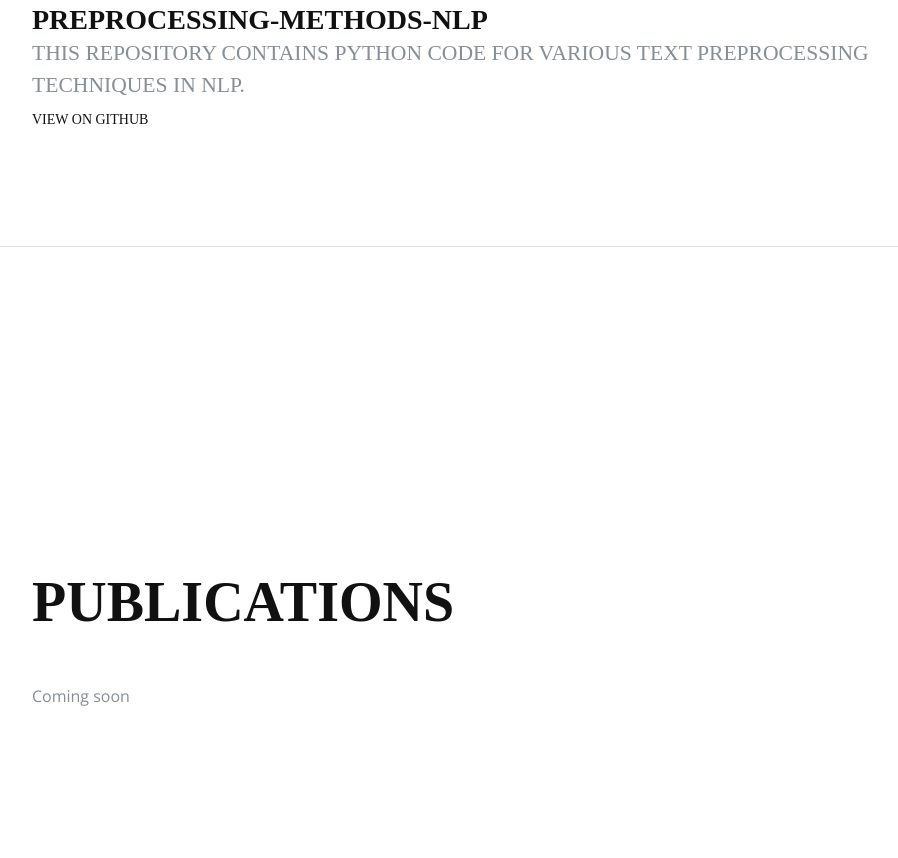
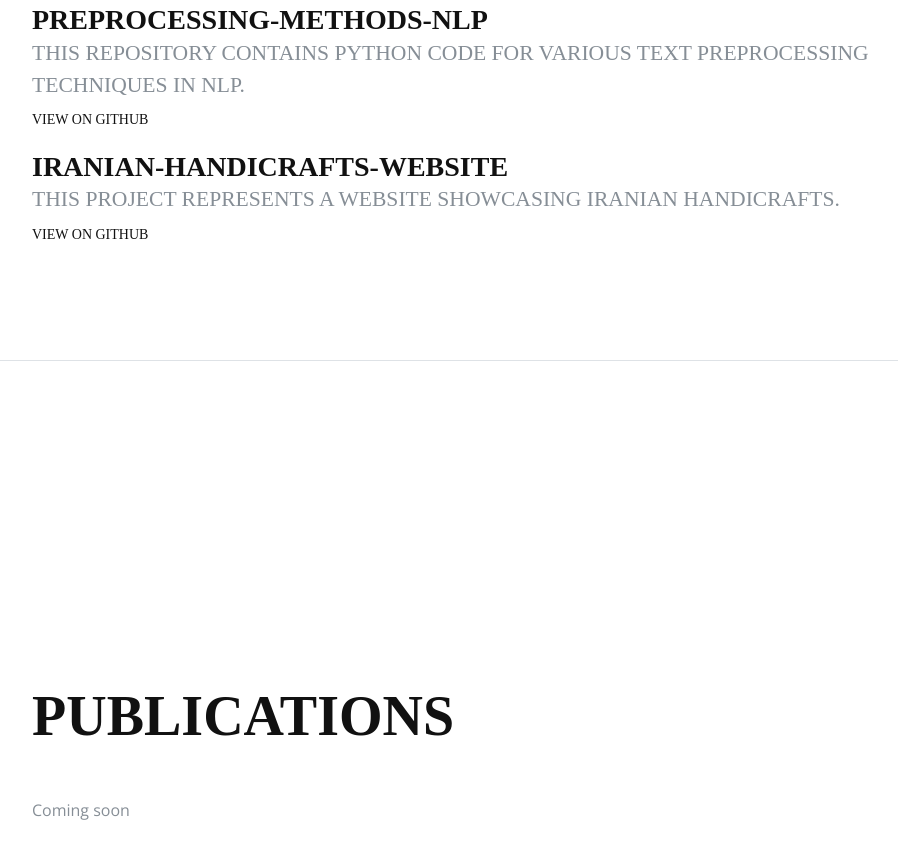
Before and after one commit to kiarashrahmani/Kiarashrahmani.ir-v2, a plain HTML site: page index.html in a window 1280 px wide. Shown: the part 3458-4316 px from the top of the page, without its empty margins (288-1186 px from the left). Drawn offline with nearby package versions, Linux system fonts and the light colour scheme; a web font is replaced by a local one.

Commit message:
Update index.html

```diff
--- a/index.html
+++ b/index.html
@@ -220,6 +220,9 @@
                 <h3 class="mb-0">Preprocessing-Methods-NLP</h3>
               <div class="subheading mb-3">This repository contains Python code for various text preprocessing techniques in NLP.<br><a href="https://github.com/kiarashrahmani/Preprocessing-Methods-NLP" target="_blank" style="font-size: 14px">View on GitHub</a></div>
 
+                <h3 class="mb-0">Iranian-Handicrafts-website</h3>
+              <div class="subheading mb-3">This project represents a website showcasing Iranian handicrafts.<br><a href="https://github.com/kiarashrahmani/Iranian-Handicrafts-website#iranian-handicrafts-showcase-website" target="_blank" style="font-size: 14px">View on GitHub</a></div>
+
 
             </div>
 
```
